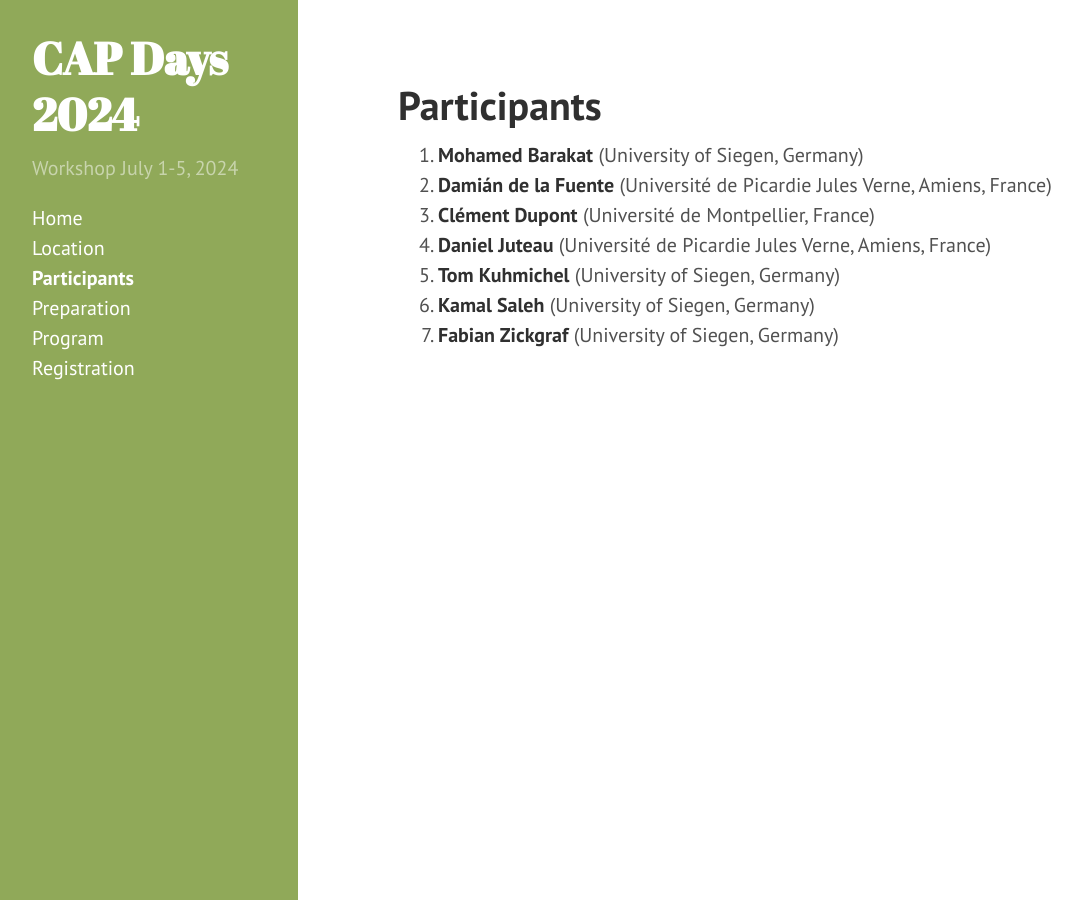
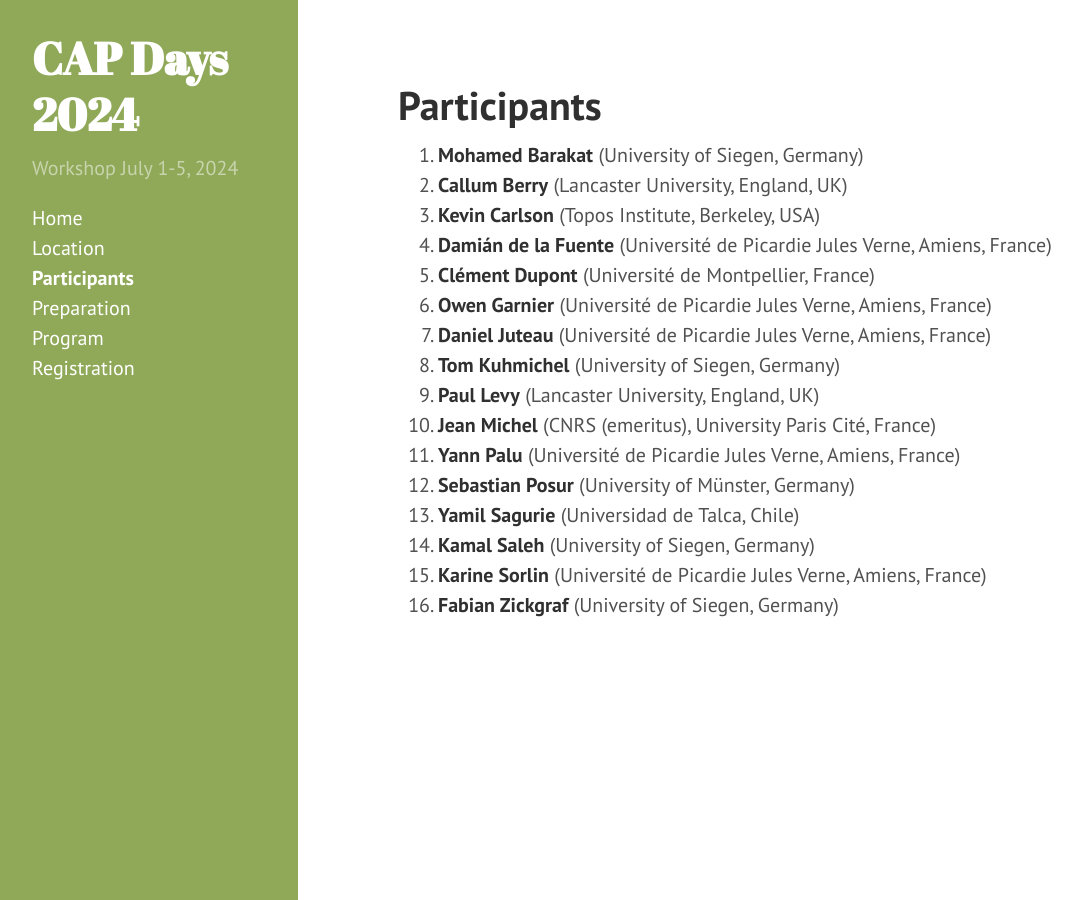
Before and after one commit to homalg-project/capdays-2024, a Jekyll site: the page built from participants.md, in a window 1280 px wide. Shown: the whole page, without its empty margins (2-1084 px from the left). Built offline with Jekyll 4.4.1, drawn with Linux system fonts in a browser that asks for light colours.

Commit message:
updated list of participants

```diff
--- a/_data/participants.yml
+++ b/_data/participants.yml
@@ -1,5 +1,11 @@
 - name: Mohamed Barakat
   affiliation: University of Siegen, Germany
+
+- name: Callum Berry
+  affiliation: Lancaster University, England, UK
+
+- name: Kevin Carlson
+  affiliation: Topos Institute, Berkeley, USA
 
 - name: Damián de la Fuente
   affiliation: Université de Picardie Jules Verne, Amiens, France
@@ -7,14 +13,35 @@
 - name: Clément Dupont
   affiliation: Université de Montpellier, France
 
+- name: Owen Garnier
+  affiliation: Université de Picardie Jules Verne, Amiens, France
+
 - name: Daniel Juteau
   affiliation: Université de Picardie Jules Verne, Amiens, France
 
 - name: Tom Kuhmichel
   affiliation: University of Siegen, Germany
 
+- name: Paul Levy
+  affiliation: Lancaster University, England, UK
+
+- name: Jean Michel
+  affiliation: CNRS (emeritus), University Paris Cité, France
+
+- name: Yann Palu
+  affiliation: Université de Picardie Jules Verne, Amiens, France
+
+- name: Sebastian Posur
+  affiliation: University of Münster, Germany
+
+- name: Yamil Sagurie
+  affiliation: Universidad de Talca, Chile
+
 - name: Kamal Saleh
   affiliation: University of Siegen, Germany
 
+- name: Karine Sorlin
+  affiliation: Université de Picardie Jules Verne, Amiens, France
+
 - name: Fabian Zickgraf
   affiliation: University of Siegen, Germany
```
